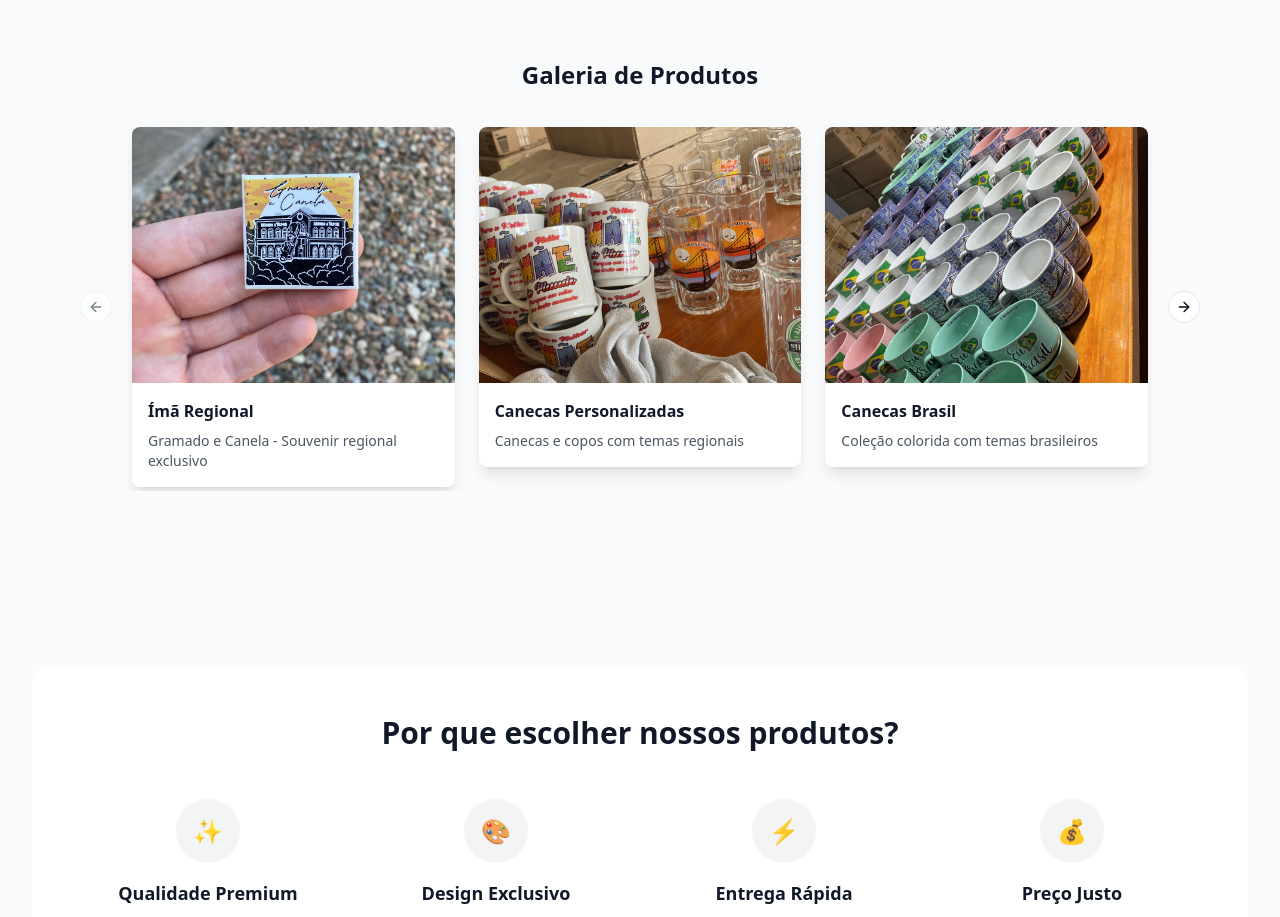
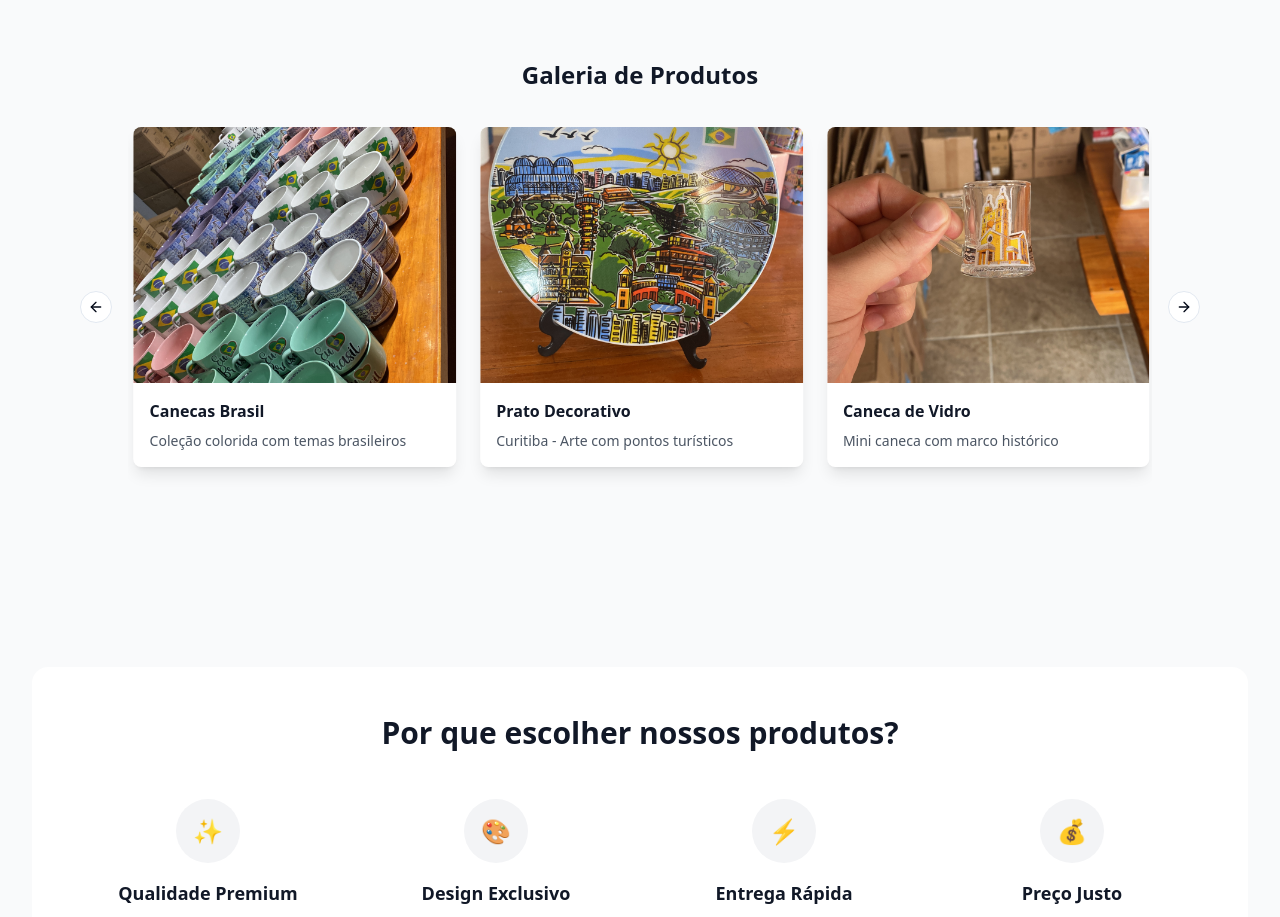
Before and after one commit to DevZipMateus/porto-presentes-website-design, a React (Vite) app: page / in a window 1280 px wide. Shown: the part 3380-4297 px from the top of the page. Built offline with nearby package versions, Linux system fonts and the light colour scheme.

Commit message:
feat: Implement product carousel with auto-slide
Adds a carousel to the product images section that automatically changes images every 3 seconds.

```diff
--- a/src/components/Products.tsx
+++ b/src/components/Products.tsx
@@ -1,7 +1,25 @@
-import { useState } from 'react';
+
+import { useState, useEffect } from 'react';
 import { Carousel, CarouselContent, CarouselItem, CarouselNext, CarouselPrevious } from "@/components/ui/carousel";
+import type { CarouselApi } from "@/components/ui/carousel";
+
 export const Products = () => {
   const [selectedCategory, setSelectedCategory] = useState<string | null>(null);
+  const [api, setApi] = useState<CarouselApi>();
+
+  // Auto-play functionality
+  useEffect(() => {
+    if (!api) {
+      return
+    }
+
+    const interval = setInterval(() => {
+      api.scrollNext()
+    }, 3000) // Change slide every 3 seconds
+
+    return () => clearInterval(interval)
+  }, [api])
+
   const productCategories = [{
     title: "Souvenirs Regionais",
     description: "Produtos que representam a cultura e tradições locais",
@@ -50,6 +68,7 @@ export const Products = () => {
     image: "🏢",
     items: ["Brindes empresariais", "Produtos para eventos", "Itens promocionais", "Presentes corporativos"]
   }];
+
   return <section id="produtos" className="py-20 bg-gray-50">
       <div className="max-w-7xl mx-auto px-4 sm:px-6 lg:px-8">
         <div className="text-center mb-16">
@@ -66,7 +85,14 @@ export const Products = () => {
         <div className="mb-20">
           <h3 className="text-2xl font-bold text-gray-900 mb-8 text-center">Galeria de Produtos</h3>
 
-          <Carousel className="w-full max-w-5xl mx-auto">
+          <Carousel
+            className="w-full max-w-5xl mx-auto"
+            setApi={setApi}
+            opts={{
+              align: "start",
+              loop: true,
+            }}
+          >
             <CarouselContent>
               <CarouselItem className="md:basis-1/2 lg:basis-1/3">
                 <div className="p-1">
```
